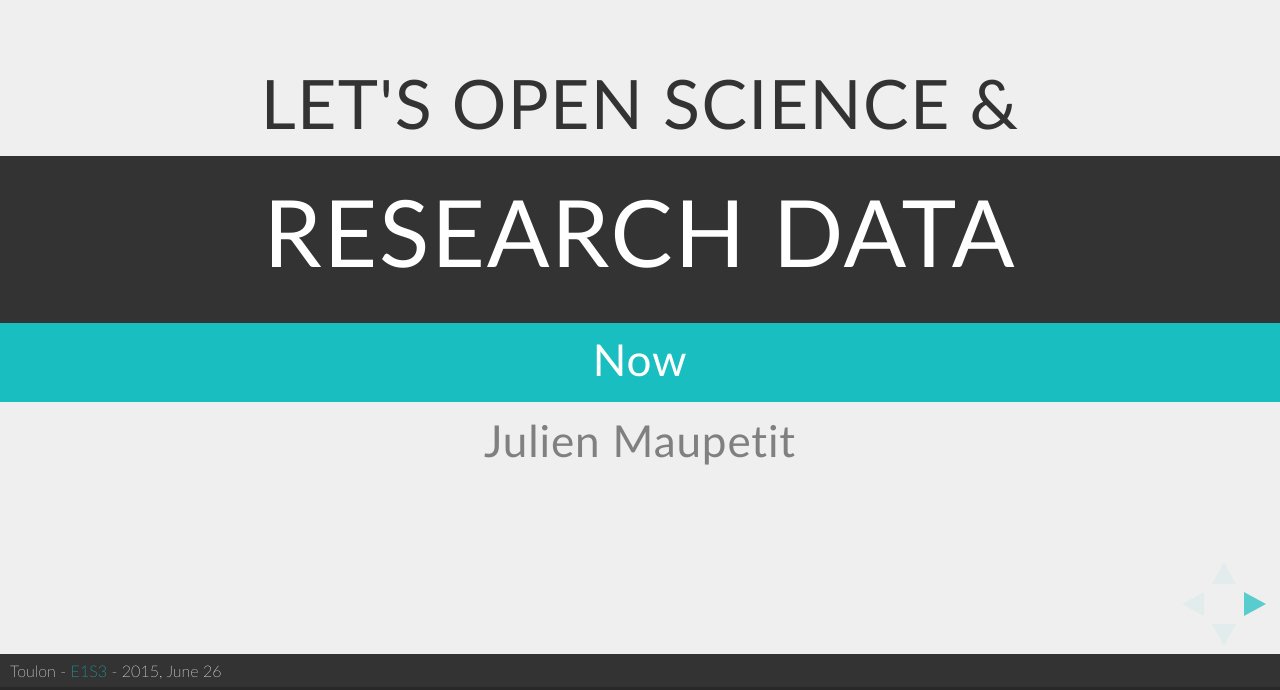
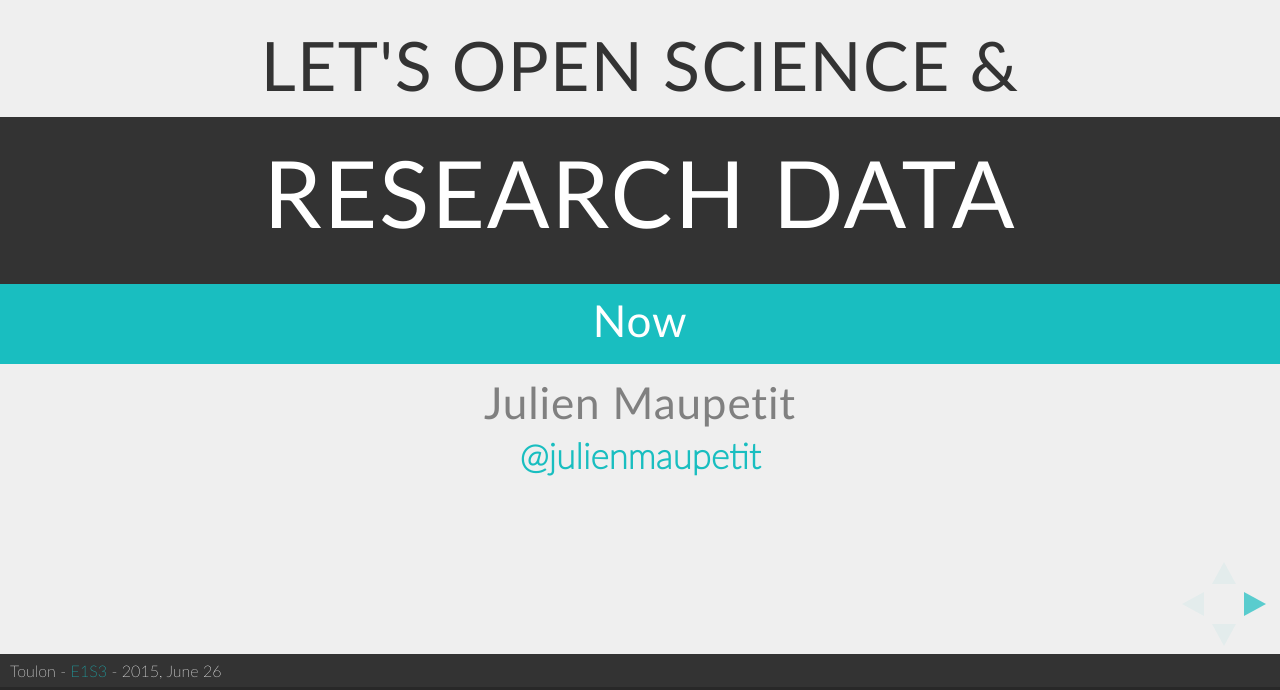
Before and after one commit to jmaupetit/let-s-open-science-and-research-data, a website: page index.html in a window 1280 px wide. Shown: the part 110-800 px from the top of the page. Drawn offline with Linux system fonts and the light colour scheme.

Commit message:
Add twitter link

```diff
--- a/css/theme/source/_slides.scss
+++ b/css/theme/source/_slides.scss
@@ -39,6 +39,12 @@
             h6.author {
                 color: lighten($mainColor, 30%);
                 margin-bottom: 0;
+            }
+
+            span.social {
+                padding-top: 0.2em;
+                font-size: 0.8em;
+                font-weight: bold;
             }
         }
 
--- a/slides.md
+++ b/slides.md
@@ -12,6 +12,8 @@ Author: Julien Maupetit
     <h4>Now</h4>
 
     <h6 class="author">Julien Maupetit</h6>
+    <span class="social"><a href="https://twitter.com/julienmaupetit" target="_blank">@julienmaupetit</a></span>
+    </p>
 </div>
 
 ----
```
Also changed, not shown: css/theme/tailordev.css.
